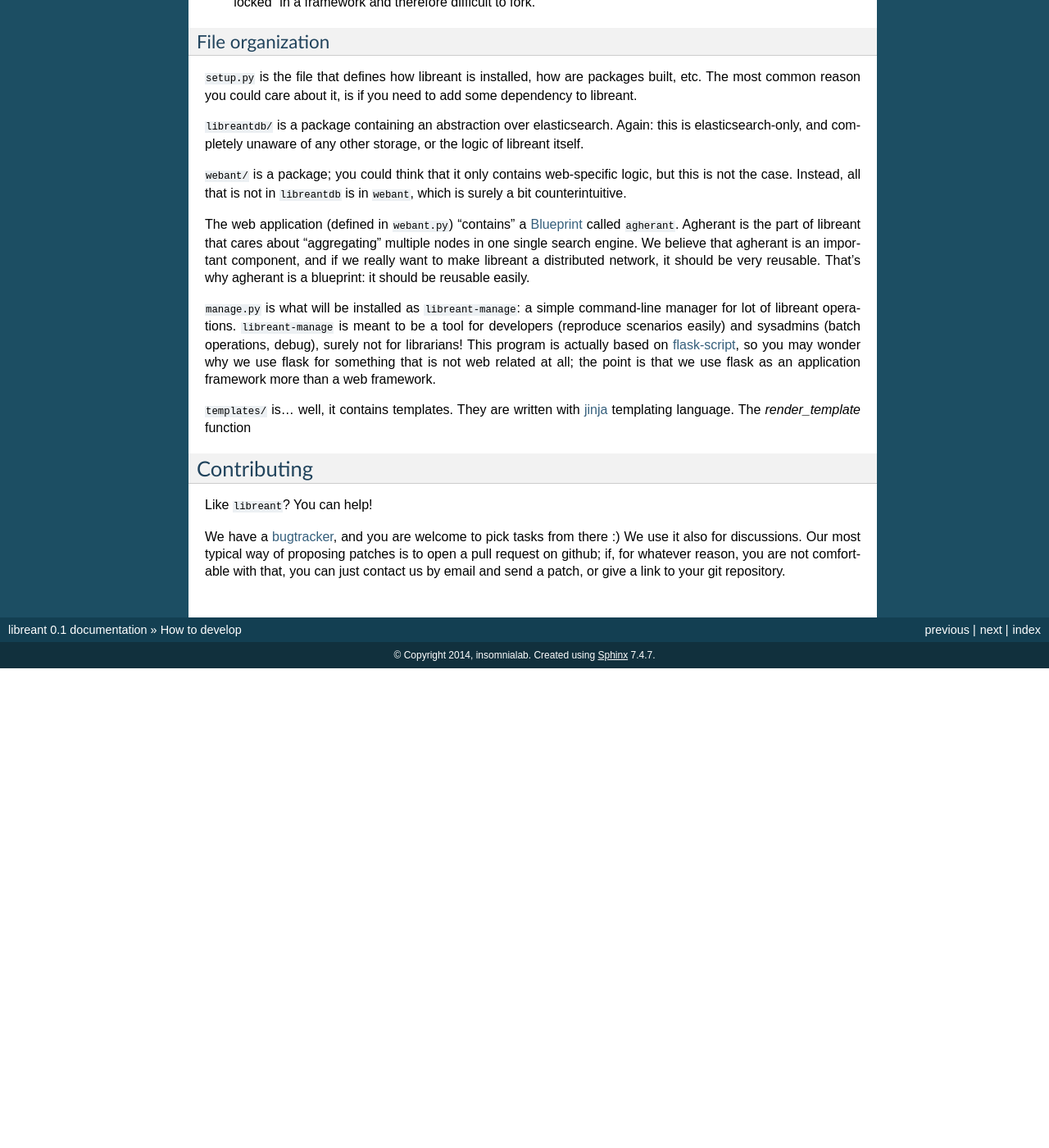
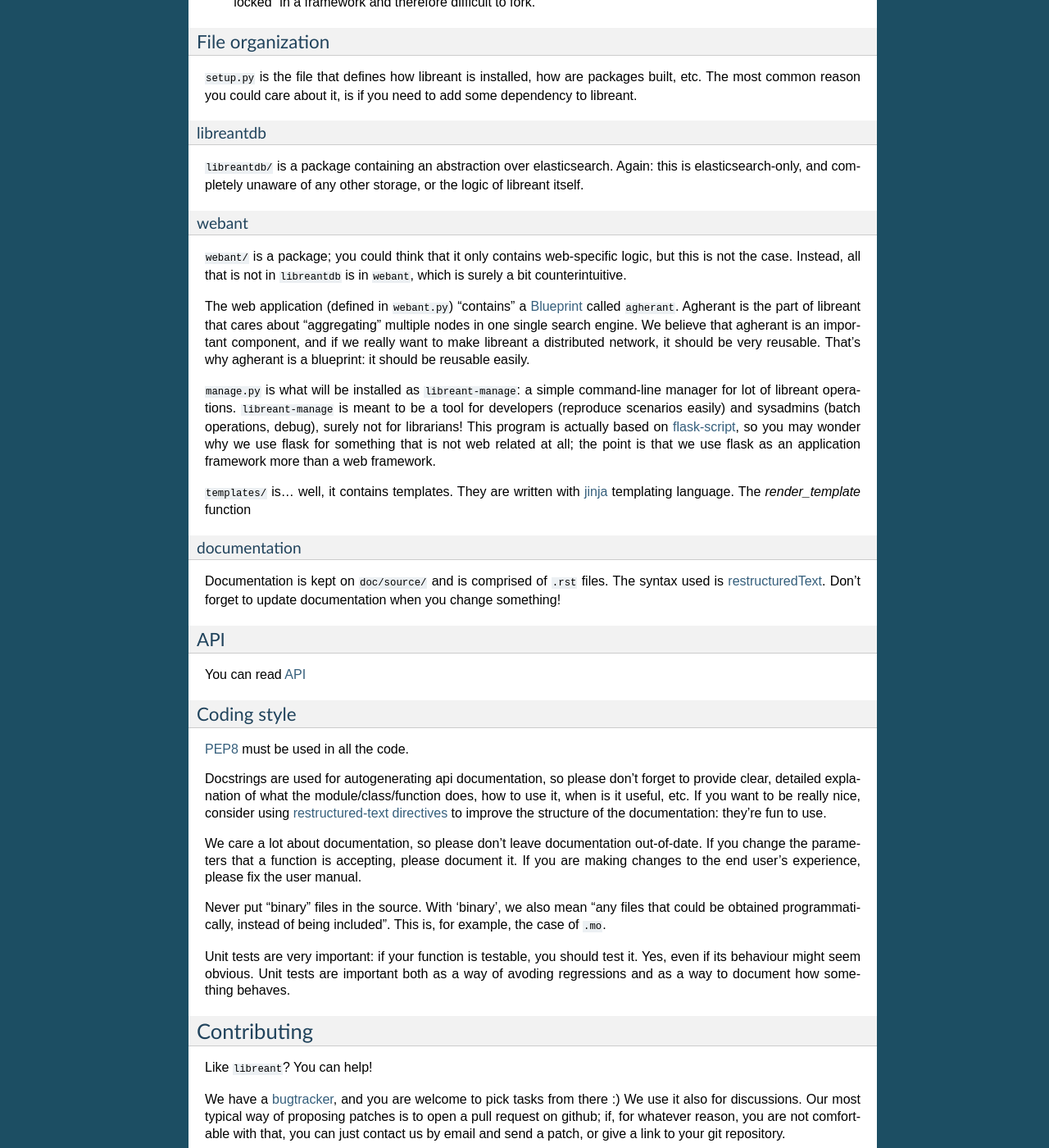
Before and after one commit to insomnia-lab/libreant, a Sphinx documentation site: the page built from doc/source/developer.rst, in a window 1280 px wide and 1400 px high, scrolled down 1212 px. Shown: the whole window at 82% size. Built offline with Sphinx 7.4.7, drawn with Linux system fonts in a browser that asks for light colours; pages that are not in the unit, such as notebooks, are missing from menus; before the commit the page ends 2027 px from its top, so only the background shows below that; some of the changed text lies outside the part shown.

Commit message:
documentation on best practices; refs #84

```diff
--- a/doc/source/developer.rst
+++ b/doc/source/developer.rst
@@ -74,9 +74,16 @@ packages built, etc.
 The most common reason you could care about it, is if you need to add some
 dependency to libreant.
 
+
+libreantdb
+##########
+
 ``libreantdb/`` is a package containing an abstraction over elasticsearch.
 Again: this is elasticsearch-only, and completely unaware of any other storage,
 or the logic of libreant itself.
+
+webant
+########
 
 ``webant/`` is a package; you could think that it only contains web-specific logic,
 but this is not the case. Instead, all that is not in ``libreantdb`` is in
@@ -100,6 +107,43 @@ framework more than a web framework.
 ``templates/`` is... well, it contains templates. They are written with jinja_
 templating language. The `render_template` function
 
+documentation
+##############
+
+Documentation is kept on ``doc/source/`` and is comprised of ``.rst`` files. The
+syntax used is restructuredText_. Don't forget to update documentation when you
+change something!
+
+API
+~~~~
+
+You can read :doc:`api/modules`
+
+Coding style
+~~~~~~~~~~~~~
+
+PEP8_ must be used in all the code.
+
+Docstrings are used for autogenerating api documentation, so please don't
+forget to provide clear, detailed explanation of what the module/class/function
+does, how to use it, when is it useful, etc.
+If you want to be really nice, consider using `restructured-text directives`_
+to improve the structure of the documentation: they're fun to use.
+
+We care a lot about documentation, so please don't leave documentation
+out-of-date. If you change the parameters that a function is accepting, please
+document it. If you are making changes to the end user's experience, please
+fix the user manual.
+
+Never put "binary" files in the source. With 'binary', we also mean "any files
+that could be obtained programmatically, instead of being included". This is,
+for example, the case of ``.mo``.
+
+Unit tests are very important: if your function is testable, you should test
+it. Yes, even if its behaviour might seem obvious. Unit tests are important
+both as a way of avoding regressions and as a way to document how something
+behaves.
+
 Contributing
 ------------
 
@@ -121,3 +165,6 @@ git repository.
 .. _jinja: http://jinja.pocoo.org/
 .. _flask-script: https://flask-script.readthedocs.org/en/latest/
 .. _bugtracker: https://github.com/insomnia-lab/libreant/issues
+.. _PEP8: https://www.python.org/dev/peps/pep-0008/
+.. _restructured-text directives: http://sphinx-doc.org/domains.html#signatures
+.. _restructuredText: http://sphinx-doc.org/rest.html
```
